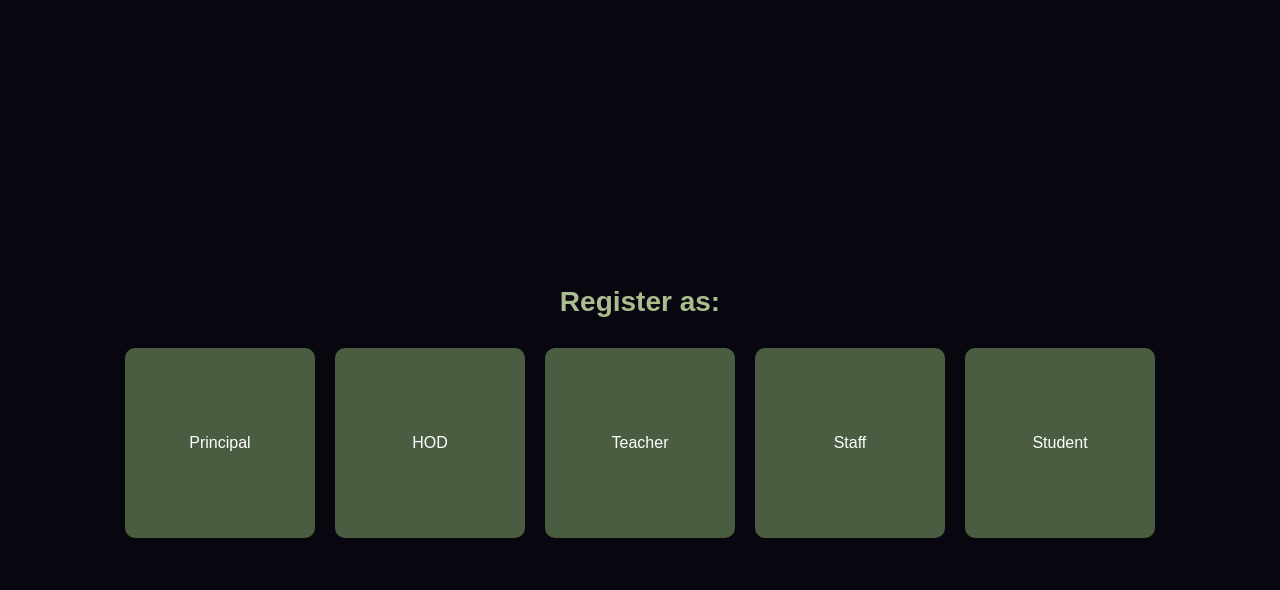
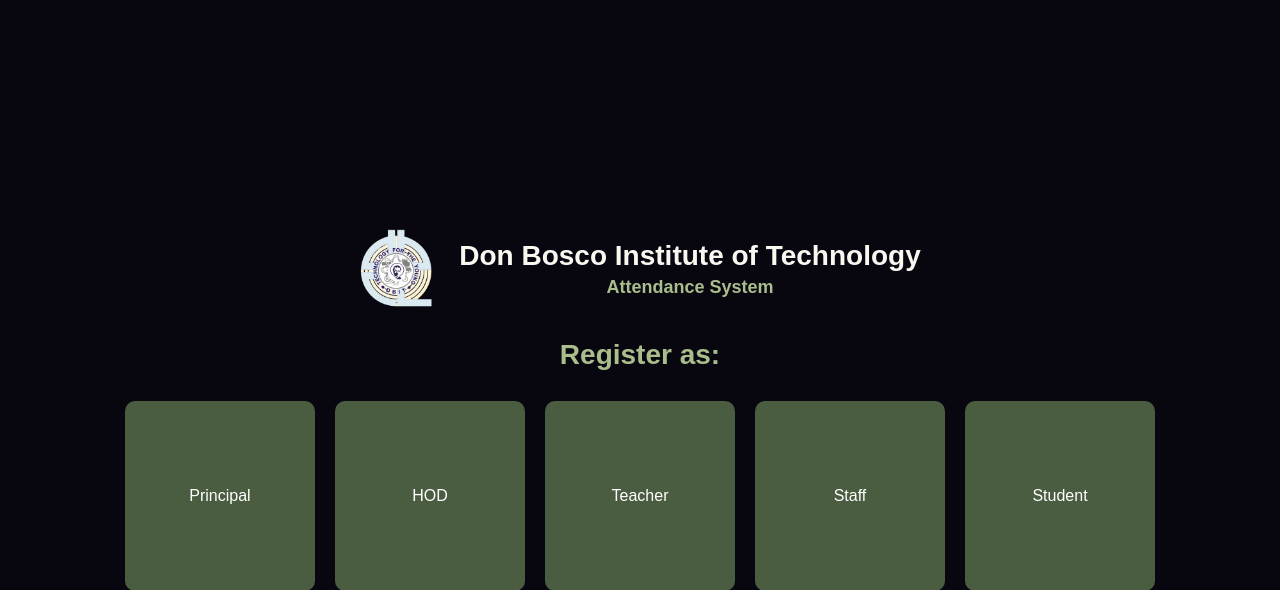
Before and after one commit to Kaditya67/Attrendance-System, a Django app: page /dashboard/ in a window 1280 px wide. Shown: the top 590 px of the page. Run offline with Django 5.2, Linux system fonts and the light colour scheme.

Commit message:
main dashboard created

```diff
--- a/attendence/templates/dashboard.html
+++ b/attendence/templates/dashboard.html
@@ -1,4 +1,6 @@
 <!DOCTYPE html>
+{% load static %}
+
 <html lang="en">
 <head>
     <meta charset="UTF-8">
@@ -50,11 +52,52 @@
             color: #080710; /* Dark text on hover */
             transform: translateY(-10px);
         }
+        .header-container {
+            display: flex;
+            align-items: center;
+            justify-content: center;
+            gap: 20px; /* Space between logo and text */
+            margin-bottom: 30px;
+            margin-top: 20px; /* Adjust this value to move it closer to the top */
+        }
+
+        .logo {
+            width: 80px; /* Adjust width as needed */
+            height: 80px; /* Adjust height as needed */
+        }
+
+        .header-text {
+            text-align: center;
+        }
+
+        .header-text h1 {
+            margin: 0;
+            font-size: 28px; /* Adjust font size as needed */
+            color: #F9F7EF; /* Light cream */
+        }
+
+        .header-text h3 {
+            margin: 5px 0 0; /* Adjust margin for spacing */
+            font-size: 18px; /* Adjust font size as needed */
+            color: #AABD8C; /* Pale green */
+        }
     </style>
 </head>
 <body>
+
     <div class="dashboard-container">
+        <div>
+            <div class="header-container">
+                <img src="{% static 'images/dbit_logo.png' %}" alt="dbit logo" class="logo">
+                <div class="header-text">
+                    <h1>Don Bosco Institute of Technology</h1>
+                    <h3>Attendance System</h3>
+                </div>
+            </div>
+        </div>
+
         <h2>Register as:</h2>
+
         <div class="card-container">
             <a href="{% url 'register_principal' %}" class="card">Principal</a>
             <a href="{% url 'register_hod' %}" class="card">HOD</a>
```
Also changed, not shown: attendence/static/images/dbit_logo.png (added).
